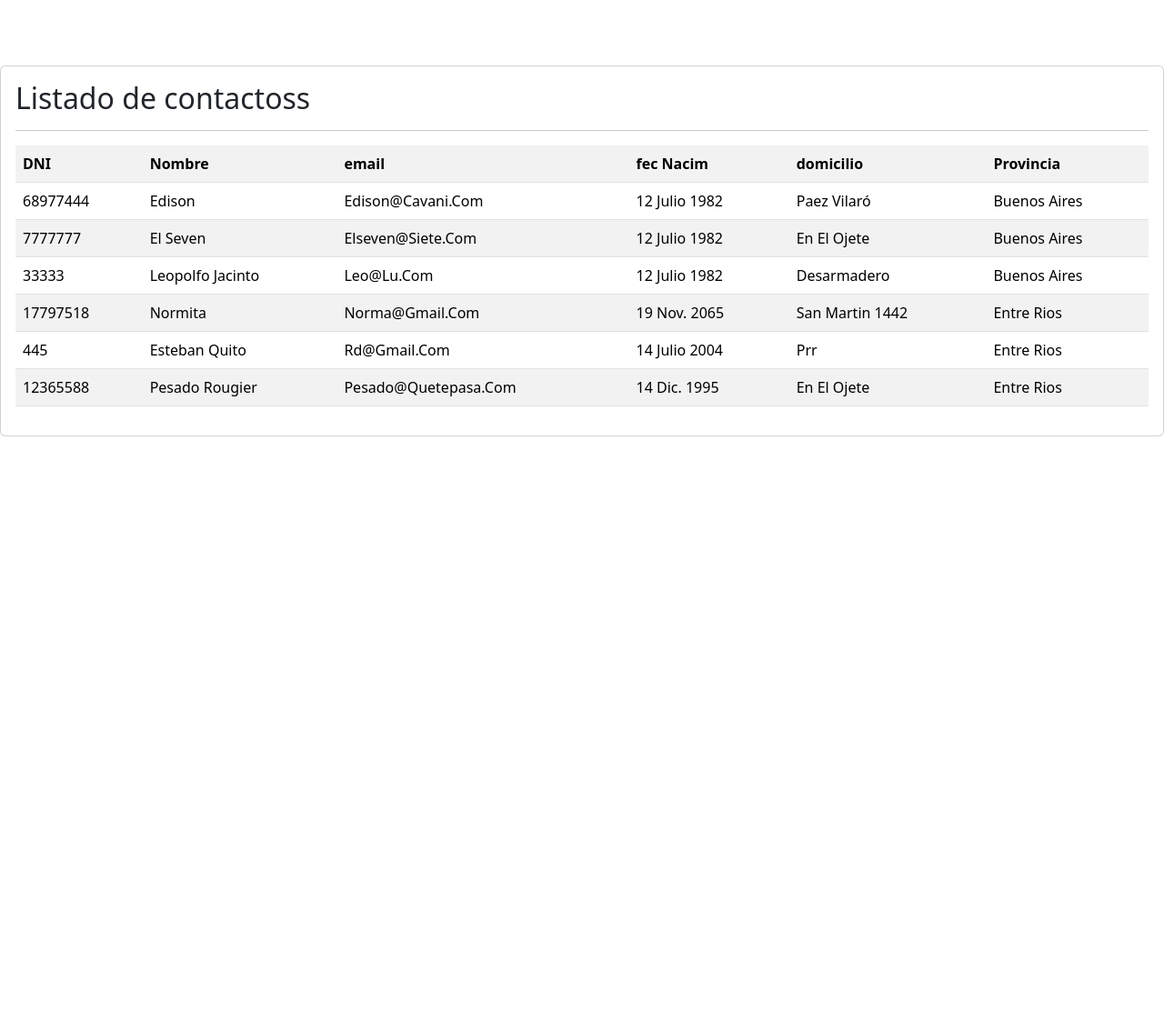
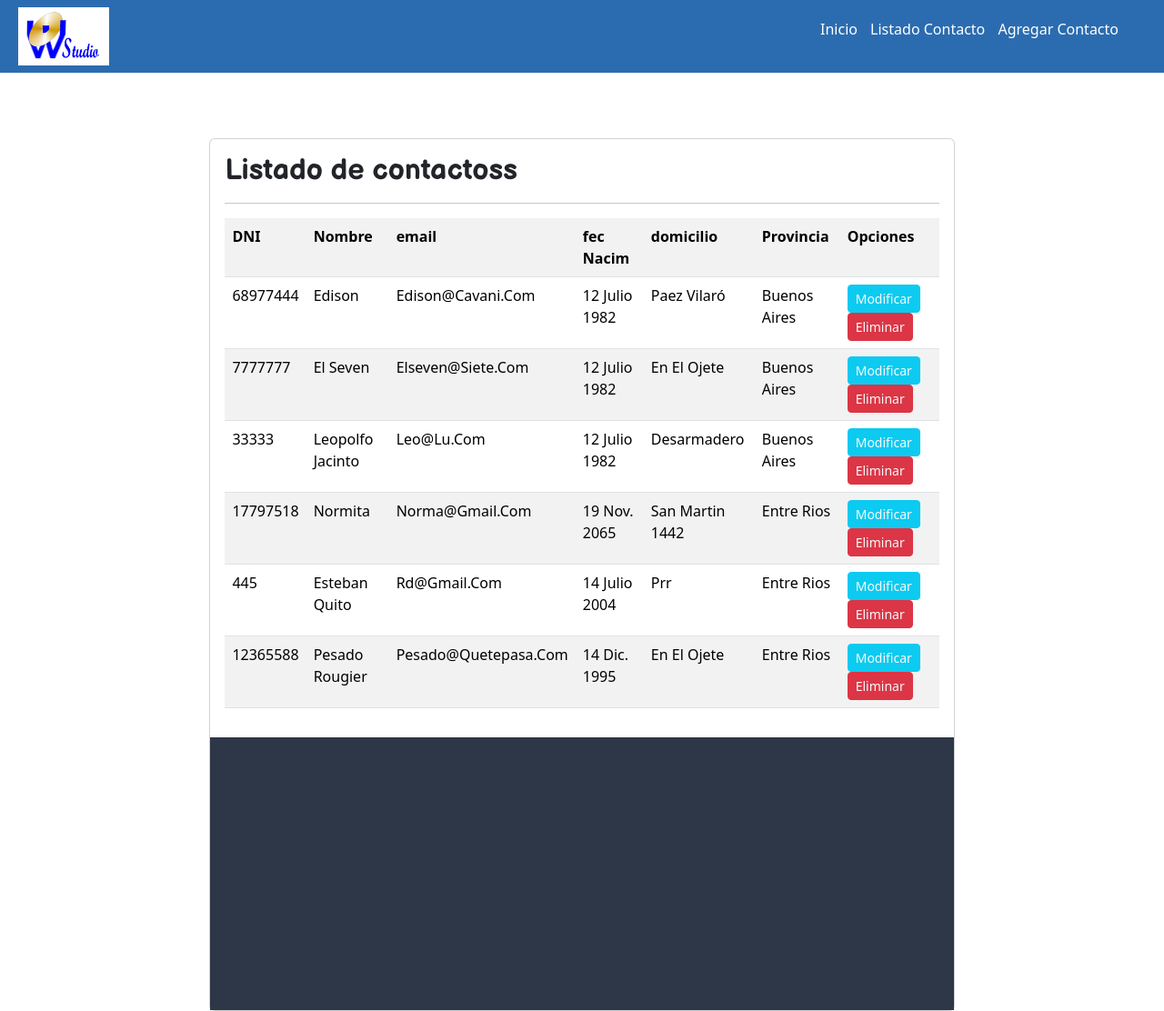
Before and after one commit to bnksistemas/Agenda_2, a Django app: page /listar-contactos/ in a window 1280 px wide. Shown: the whole page at 91% size. Before the commit the page ends 480 px from the top, so only its background shows below. Run offline with Django 4.2, Linux system fonts and the light colour scheme; data comes from the database, SQL or seed files in the repository; both versions use the stored data as it was after the commit; some libraries are stand-ins or nearby versions.

Commit message:
Video 10 terminando el crud

```diff
--- /dev/null
+++ b/agenda/static/agenda/css/estilos.css
@@ -0,0 +1,266 @@
+* {
+    margin:0;
+    padding:0;
+}
+
+body {
+    background-color:#EDF2F7;
+    font-family: 'Open Sans', sans-serif;
+}
+
+h1,h2 {
+    font-family: 'Balsamiq Sans', cursive;
+}
+
+label.error {
+    color: darkred;
+}
+
+
+header {
+    width: 100%;
+    height: 80px;
+    background-color: #2B6CB0;
+    /*margin-left: 30px;
+    padding-left: 30px;*//*right-top-bottom*/
+    display: flex;
+    justify-content: space-between;
+}
+
+header > div {
+    width: 50%;
+}
+
+.contenedor_logo {
+    display: flex;
+    align-items: center;
+}
+
+.logo {
+    width: 100px;
+    margin-left: 20px;
+}
+
+nav {
+    display: flex;
+    justify-content: flex-end;/*flex-start - center - flex-end*/ /*horizontal*/
+    align-items: center;
+    height: 100%;
+}
+
+nav > ul {
+    margin-right: 50px;
+}
+
+nav > ul > li {
+    display: inline;
+    margin-left: 10px;
+}
+
+nav a {
+    color:white;
+    text-decoration: none;
+}
+
+.galeria {
+    display: grid;
+    grid-template-columns: 1fr 1fr 1fr 1fr;
+    gap: 30px;
+}
+
+.galeria img {
+    width: 100%;
+    height: 200px;
+    object-fit: cover;
+}
+
+
+/*CONTENIDO PRINCIPAL*/
+
+#contenido {
+    width: 80%;
+    margin:auto;
+    max-width: 1280px;
+    min-height: 100vh;
+}
+
+.productos {
+    display: flex;
+    flex-wrap: wrap;
+}
+
+.producto {
+    width: 25%;
+    margin-top: 20px;
+}
+
+.producto img {
+    width: 100%;
+    height: 200px;
+    object-fit: cover;
+}
+
+.producto .detalle {
+    padding: 5px;
+}
+
+.producto .contenedor_producto {
+    background-color: white;
+    width: 80%;
+    margin: auto;
+}
+
+/*FOOTER*/
+
+footer {
+    width: 100%;
+    height: 300px;
+    background-color: #2D3748;
+}
+
+footer > .marcas {
+    width: 100%;
+    height: 80px;
+    background-color: #4A5568;
+    display: flex;
+    justify-content: space-around;
+    align-items: center;
+}
+
+footer > .marcas > img {
+    width: 50px;
+}
+
+footer > .logo_footer {
+    display: flex;
+    justify-content: center;
+    align-items: center;
+    height: calc(100% - 80px);/*100% - 80px*/
+}
+
+footer > .logo_footer > img {
+    width: 100px;
+}
+
+.menu {
+    width: 40px;
+    position: absolute;
+    left: 10px;
+    top: 10px;
+    display:none;
+}
+
+/*FIN FOOTER*/
+
+
+input[type=text], input[type=email],
+input[type=number], select, textarea {
+
+    width: 100%;
+    padding: 5px;
+
+}
+
+textarea {
+    resize: none;
+}
+
+.button {
+    padding:5px 10px;
+    color: white;
+    background-color: #2B6CB0;
+    border: none;
+    border-radius: 5px;
+}
+
+.formulario_contacto {
+    width: 500px;
+    margin-top:50px;
+}
+
+
+/*MEDIA QUERIES*/
+
+
+/*Tablets*/
+@media (max-width: 1024px) {
+    .galeria {
+        grid-template-columns: 1fr 1fr;
+    }
+    .producto {
+        width: 50%;
+    }
+
+    .formulario_contacto {
+        width: 100%;
+    }
+}
+
+/*Smartphone*/
+@media (max-width: 480px) {
+
+    .galeria {
+        grid-template-columns: 1fr;
+    }
+
+    .menu {
+        display:block;
+    }
+
+    @keyframes animacion_producto_mobile {
+        0% {
+            transform: scale(0.1); /*0-1*/
+            /*opacity: 0 - 1*/
+        }
+
+        80% {
+            transform: scale(1.1);
+        }
+
+        100% {
+            transform: scale(1);
+        }
+    }
+
+    .producto {
+        width: 100%;
+        animation: animacion_producto_mobile 0.8s;
+    }
+
+    header {
+        flex-direction: column;
+        height: 60px;
+        overflow: hidden;
+        transition: all 0.6s;
+
+
+    }
+    #contenido {
+        margin-top: 60px;
+    }
+
+    header > div {
+        width: 100%;
+    }
+
+    .contenedor_logo {
+        justify-content: center;
+        margin-top:10px;
+    }
+
+    nav {
+        justify-content: center;
+    }
+
+    nav > ul {
+        margin:0;
+    }
+
+    nav > ul > li {
+        display: block;
+        margin:0;
+        text-align: center;
+        padding:20px 0;
+    }
+
+}
--- /dev/null
+++ b/agenda/static/agenda/js/menu.js
@@ -0,0 +1,25 @@
+
+
+
+let menu = document.getElementById("menu")
+let header = document.getElementById("header")
+let nav = document.getElementById("nav")
+menu.addEventListener("click", function() {
+
+    if(header.style.height == "60px" || header.offsetHeight == 60) {
+        header.style.height = 60 + nav.offsetHeight + "px"
+    } else {
+        header.style.height = "60px"
+    }
+
+})
+
+window.addEventListener("resize", function() {
+
+    let anchoVentana = document.documentElement.clientWidth
+
+    if(anchoVentana > 480) {
+        header.style = "none"
+    }
+
+})
--- /dev/null
+++ b/agenda/templates/agenda/base.html
@@ -0,0 +1,56 @@
+<!DOCTYPE html>
+<html lang="es">
+<head>
+    <meta charset="UTF-8">
+    <meta name="viewport" content="width=device-width, initial-scale=1.0">
+    <title>Integral</title>
+    <link href="https://fonts.googleapis.com/css2?family=Balsamiq+Sans:ital,wght@0,700;1,400;1,700&family=Open+Sans:ital,wght@0,400;0,700;1,600&display=swap" rel="stylesheet">
+
+    {% load static %}
+    {% block css %}
+    {% endblock %}
+    <link rel="stylesheet" href="{% static 'app/css/estilos.css' %}">
+</head>
+<body>
+
+
+    <header id="header">
+        <img class="menu" src="{% static 'app/img/menuiconwhite.png' %}" alt="menu" id="menu">
+        <div class="contenedor_logo">
+            <img  class="logo"  src="{% static 'app/img/logo.jpg' %}" alt="logo">
+        </div>
+
+        <div>
+            <nav id="nav">
+                <ul>
+                    <li>
+                        <a href="{% url 'home' %}"> Inicio </a>
+                    </li>
+                    <li>
+                        <a href="{% url 'listar_contactos' %}">Listado Contacto</a>
+                    </li>
+                    <li>
+                        <a href="{% url 'agregar_contacto' %}">Agregar Contacto</a>
+                    </li>
+
+                </ul>
+            </nav>
+        </div>
+    </header>
+
+    <div id="contenido">
+        {% block contenido %}
+        {% endblock %}
+    </div>
+
+    <footer>
+
+    </footer>
+
+    <script src="https://ajax.googleapis.com/ajax/libs/jquery/3.1.1/jquery.min.js"></script>
+    <script src="{% static 'app/js/menu.js' %}"></script>
+
+    {% block js %}
+    {% endblock %}
+</body>
+</html>
--- a/agenda/templates/agenda/listar_contactos.html
+++ b/agenda/templates/agenda/listar_contactos.html
@@ -2,11 +2,14 @@
 <!DOCTYPE html>
 <html lang="es">
 <head>
+    {% extends 'agenda/base.html' %}
+    {% load static %}
     <meta charset="UTF-8">
     <title>Agregar Contacto</title>
     <link href="https://cdn.jsdelivr.net/npm/bootstrap@5.3.2/dist/css/bootstrap.min.css" rel="stylesheet" integrity="sha384-T3c6CoIi6uLrA9TneNEoa7RxnatzjcDSCmG1MXxSR1GAsXEV/Dwwykc2MPK8M2HN" crossorigin="anonymous">
 </head>
 <body>
+    {% block contenido %}
         <div id="contenido">
         {% load humanize %}
 
@@ -29,6 +32,7 @@
                         <th>fec Nacim</th>
                         <th>domicilio</th>
                         <th>Provincia</th>
+                        <th>Opciones</th>
                     </tr>
 
                     {% for c in contactos %}
@@ -41,12 +45,22 @@
                         <td>{{ c.domicilio| title }}</td>
                         <td>{{ c.provincia | title }}</td>
 
+                        <td>
+                            <a href="{% url 'modificar_contacto' c.id %}" class="btn btn-sm btn-info text-light">
+                                Modificar
+                            </a>
+                        <a href="{% url 'eliminar_contacto' c.id %}" class="btn btn-sm btn-danger text-light">
+                            Eliminar
+                        </a
+
+                        </td>
+
 
                     </tr>
                     {% endfor %}
 
                 </table>
 
-
+    {% endblock %}
     </body>
 </html>
--- a/agenda/urls.py
+++ b/agenda/urls.py
@@ -1,9 +1,10 @@
 from django.urls import path
-from .views import home, agregar_contacto, listar_contactos
+from .views import home, agregar_contacto, listar_contactos, modificar_contacto, eliminar_contacto
 
 urlpatterns = [
     path('', home, name="home"),
     path('agregar-contacto/', agregar_contacto, name="agregar_contacto"),
     path('listar-contactos/', listar_contactos, name="listar_contactos"),
-
+    path('modificar-contacto/<id>/', modificar_contacto, name="modificar_contacto"),
+    path('eliminar-contacto/<id>/', eliminar_contacto, name="eliminar_contacto"),
 ]
--- a/agenda/views.py
+++ b/agenda/views.py
@@ -1,4 +1,4 @@
-from django.shortcuts import render
+from django.shortcuts import render, redirect, get_object_or_404
 from .forms import AgendaForm
 from .models import Agenda
 
@@ -28,3 +28,33 @@ def listar_contactos(request):
     }
 
     return render(request,'agenda/listar_contactos.html', data)
+
+
+def modificar_contacto(request, id):
+
+    contacto = get_object_or_404(Agenda, id=id)
+
+    data = {
+        'form': AgendaForm(instance=contacto)
+    }
+
+    if request.method == 'POST':
+        formulario = AgendaForm(
+            data=request.POST,
+            instance=contacto,
+            files=request.FILES
+        )
+
+        if formulario.is_valid():
+            formulario.save()
+            return redirect(to='listar_contactos')
+        data['form'] = formulario
+        data['mensaje'] = formulario.errors
+
+    return render(request, 'agenda/modificar_contacto.html', context=data)
+
+def eliminar_contacto(request, id):
+    contacto =get_object_or_404(Agenda, id=id)
+    contacto.delete()
+
+    return redirect(to='listar_contactos')
```
Also changed, not shown: agenda/static/agenda/js/feriados.js (added, +37 -0 lines), agenda/static/agenda/js/formulario.js (added, +76 -0 lines), agenda/static/agenda/js/traducciones.js (added, +19 -0 lines), agenda/templates/agenda/agregar_contacto.html (+5 -2 lines), agenda/templates/agenda/home.html (+28 -11 lines), agenda/templates/agenda/modificar_contacto.html (added, +45 -0 lines), agenda/static/agenda/img/Logo.jpg (added), db.sqlite3, media/agenda/luque.jpg (added), media/agenda/pesado.jpg (added). Lines whose indentation alone changed are shown as unchanged.
